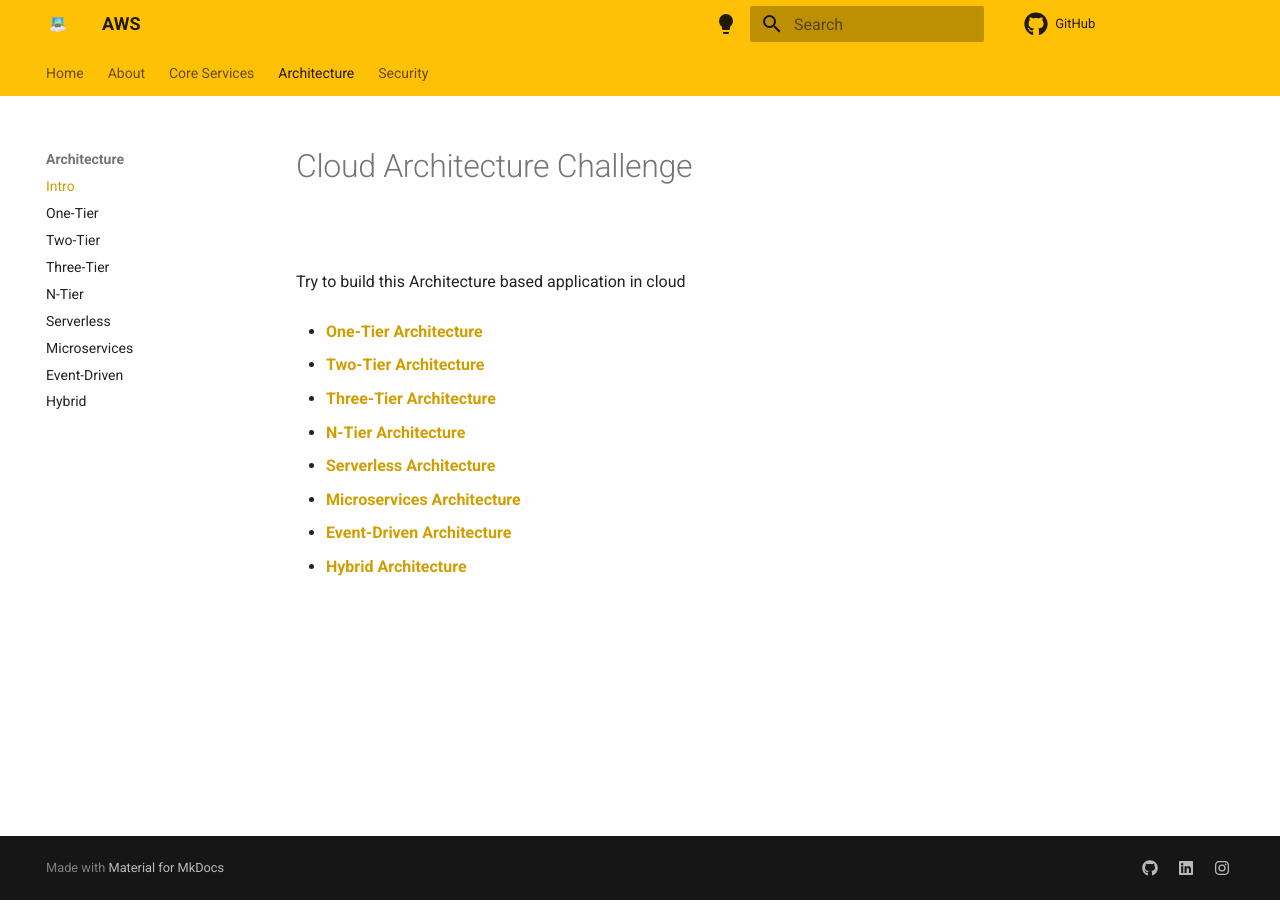
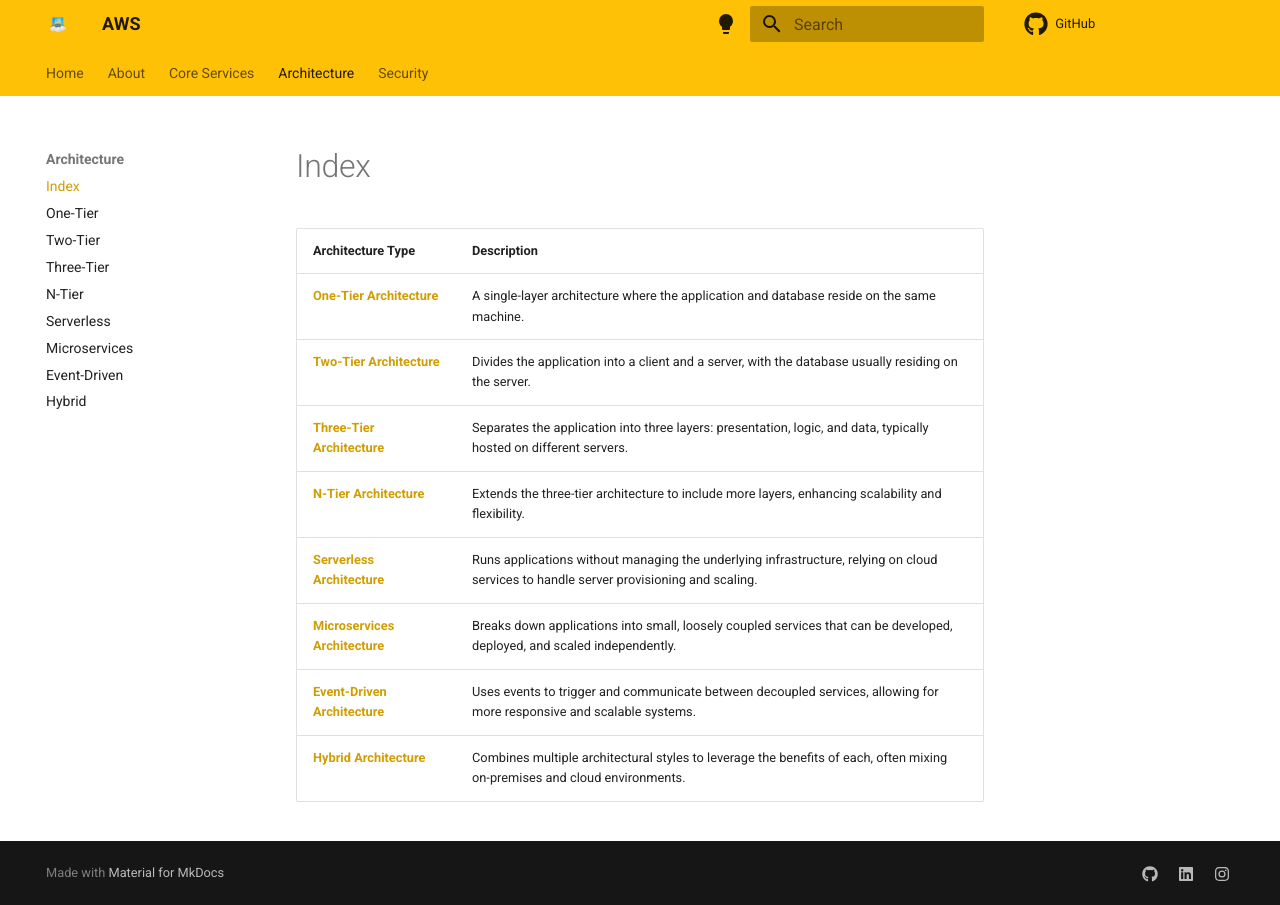
Before and after one commit to Vasanthabalaji01/AWS, an MkDocs documentation site: the page built from docs/Architecture/intro.md, in a window 1280 px wide. Built offline with MkDocs 1.6.1 and Material for MkDocs 9.7.7, drawn with Linux system fonts in a browser that asks for light colours; comment, search, counter and statistics services are not loaded.

Commit message:
slite change and contant desgin

```diff
--- a/docs/Architecture/intro.md
+++ b/docs/Architecture/intro.md
@@ -1,21 +1,10 @@
-# Cloud Architecture Challenge
-
-![]()
-
-Try to build this Architecture based application in cloud
-
-- [**One-Tier Architecture**](One_Tier/one_tier.md)
-
-- [**Two-Tier Architecture**](Two_Tier/two_tier.md)
-
-- [**Three-Tier Architecture**](Three_Tier/three_tier.md)
-
-- [**N-Tier Architecture**](N_Tier/n_tier.md)
-
-- [**Serverless Architecture**](Serverless/serverless.md)
-
-- [**Microservices Architecture**](Microservices/microservices.md)
-
-- [**Event-Driven Architecture**](Event_Driven/event_driven.md)
-
-- [**Hybrid Architecture**](Hybrid/hybrid.md)
+| Architecture Type | Description |
+|-------------------|-------------|
+| [**One-Tier Architecture**](One_Tier/one_tier.md) | A single-layer architecture where the application and database reside on the same machine. |
+| [**Two-Tier Architecture**](Two_Tier/two_tier.md) | Divides the application into a client and a server, with the database usually residing on the server. |
+| [**Three-Tier Architecture**](Three_Tier/three_tier.md) | Separates the application into three layers: presentation, logic, and data, typically hosted on different servers. |
+| [**N-Tier Architecture**](N_Tier/n_tier.md) | Extends the three-tier architecture to include more layers, enhancing scalability and flexibility. |
+| [**Serverless Architecture**](Serverless/serverless.md) | Runs applications without managing the underlying infrastructure, relying on cloud services to handle server provisioning and scaling. |
+| [**Microservices Architecture**](Microservices/microservices.md) | Breaks down applications into small, loosely coupled services that can be developed, deployed, and scaled independently. |
+| [**Event-Driven Architecture**](Event_Driven/event_driven.md) | Uses events to trigger and communicate between decoupled services, allowing for more responsive and scalable systems. |
+| [**Hybrid Architecture**](Hybrid/hybrid.md) | Combines multiple architectural styles to leverage the benefits of each, often mixing on-premises and cloud environments. |
--- a/mkdocs.yml
+++ b/mkdocs.yml
@@ -56,7 +56,7 @@
       - CloudFormation: AWS_services/CloudFormation/cloudformation.md
       - OpsWorks: AWS_services/OpsWorks/opsworks.md
   - Architecture:
-      - Intro: Architecture/intro.md
+      - Index: Architecture/intro.md
       - One-Tier: Architecture/One_Tier/one_tier.md
       - Two-Tier: Architecture/Two_Tier/two_tier.md
       - Three-Tier: Architecture/Three_Tier/three_tier.md
```
Also changed, not shown: docs/about.md (+1 -7 lines).
